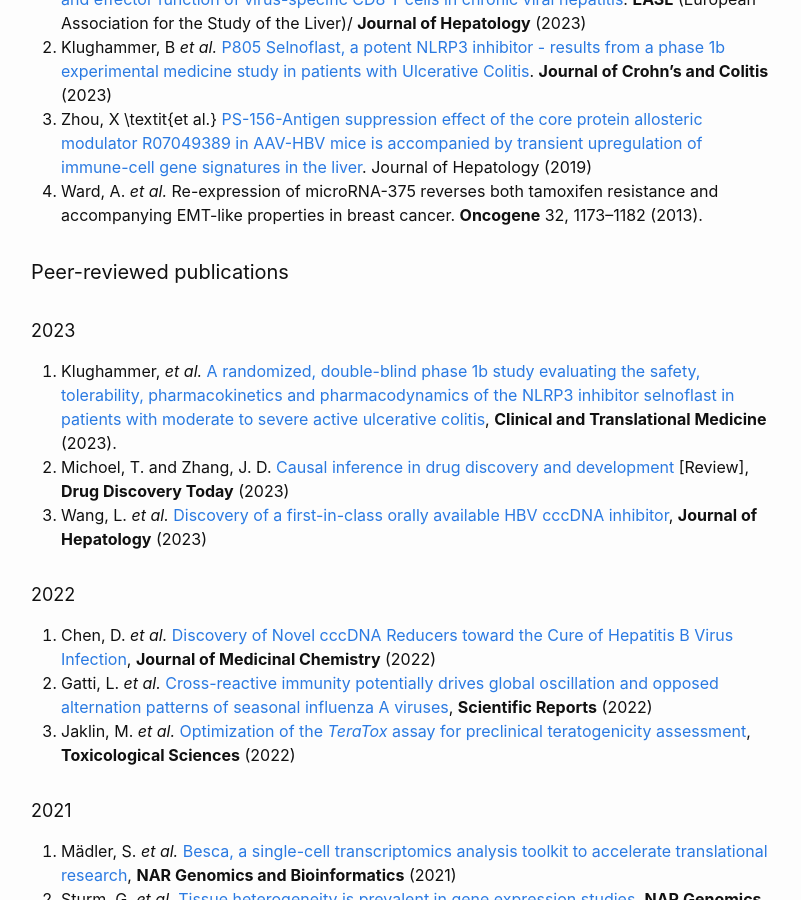
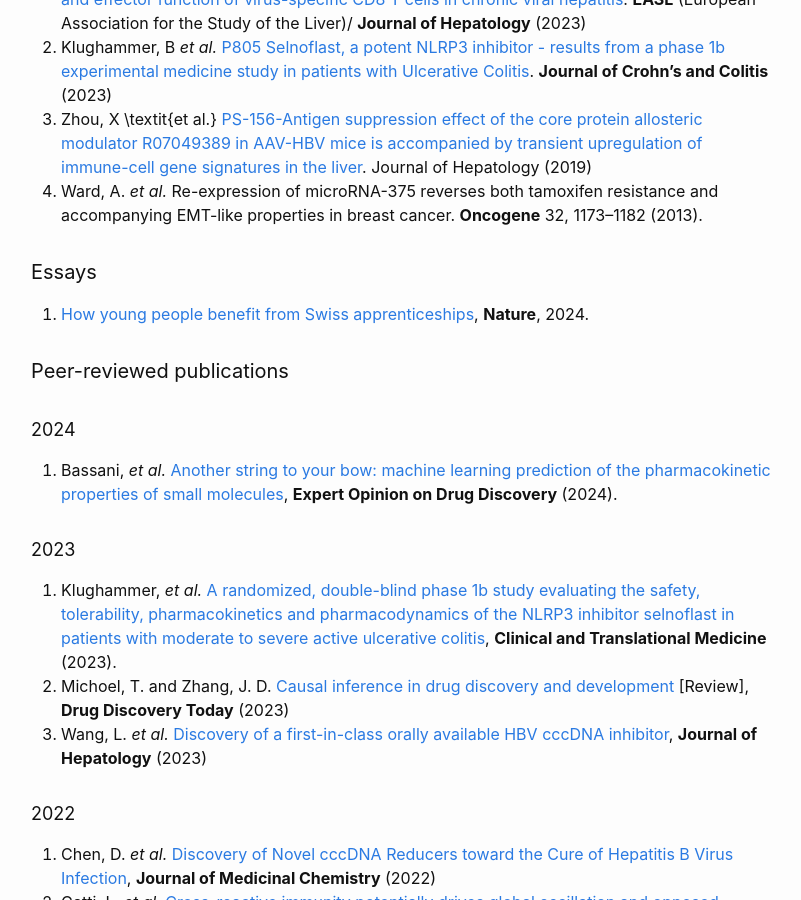
Before and after one commit to Accio/accio.github.io, a Jekyll site: the page built from _pages/publications.md, in a window 1280 px wide and 900 px high, scrolled down 915 px. Shown: the whole window, without its empty margins (239-1040 px from the left). Built offline with Jekyll 4.4.1, drawn with Linux system fonts in a browser that asks for light colours.

Commit message:
add two new publications

```diff
--- a/_pages/publications.md
+++ b/_pages/publications.md
@@ -42,7 +42,15 @@
 3. Zhou, X \textit{et al.} [PS-156-Antigen suppression effect of the core protein allosteric modulator R07049389 in AAV-HBV mice is accompanied by transient upregulation of immune-cell gene signatures in the liver](https://doi.org/10.1016/S0618-8278\(19\)30174-4). Journal of Hepatology (2019)
 4. Ward, A. *et al.* Re-expression of microRNA-375 reverses both tamoxifen resistance and accompanying EMT-like properties in breast cancer. **Oncogene** 32, 1173--1182 (2013).
 
+#### Essays
+
+1. [How young people benefit from Swiss apprenticeships](https://www.nature.com/articles/d41586-024-01102-8), **Nature**, 2024.
+
 #### Peer-reviewed publications
+
+##### 2024
+
+49. Bassani, *et al.* [Another string to your bow: machine learning prediction of the pharmacokinetic properties of small molecules](https://www.tandfonline.com/doi/full/10.1080/17460441.2024.2348157), **Expert Opinion on Drug Discovery** (2024).
 
 ##### 2023
 
```
